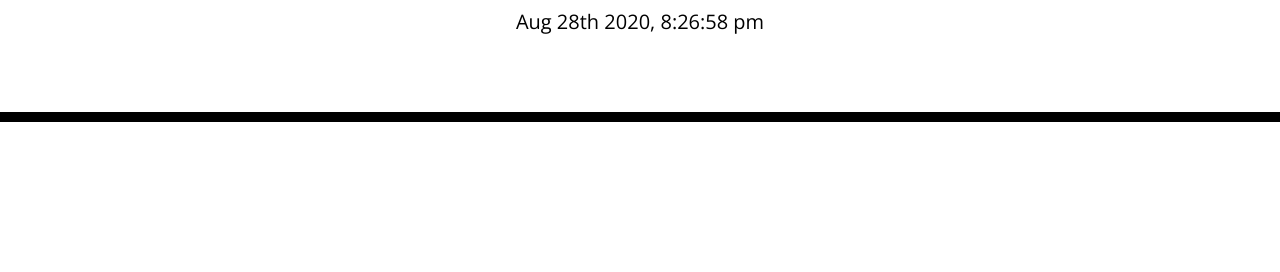
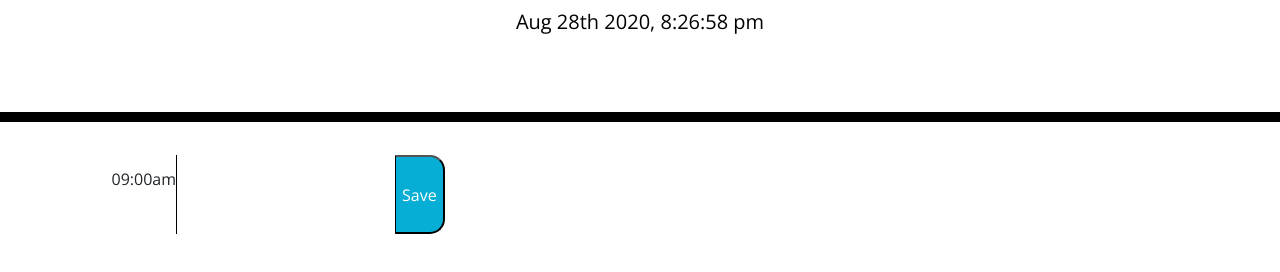
Before and after one commit to LostandConfusedStudent/Work-Day-Scheduler, a plain HTML site: page index.html in a window 1280 px wide. Shown: the part 182-454 px from the top of the page. Drawn offline with nearby package versions, Linux system fonts and the light colour scheme.

Commit message:
Created test time-block

```diff
--- a/index.html
+++ b/index.html
@@ -31,7 +31,37 @@
     </header>
 
     <div class="container">
-      <!-- Timeblocks go here -->
+      <!-- Timeblocks for standard business hours with save buttons go here. 9:00am to 5:00pm -->
+
+
+      <!-- Test block -->
+      <div class="row">
+        <div class="input">
+          <span>09:00am</span>
+        </div>
+        <textarea class="form" id="9am"></textarea>
+        <button type="button" class="saveBtn">Save</button>
+      </div>
+
+
+
+
+
+
+
+
+
+
+
+
+
+
+
+
+
+
+
+
     </div>
 
     <script src="https://code.jquery.com/jquery-3.4.1.min.js"></script>
--- a/script.js
+++ b/script.js
@@ -6,6 +6,15 @@ console.log(today);
 console.log(seconds);
 
 // Display today's date on html page
-$("#currentDay").html(today + ":" + seconds);
+var invervalSeconds = setInterval(function() {
+    $("#currentDay").html(today + ":" + seconds);
+});
+
 
 // Define variables for every hour
+
+// Function to start the page up
+
+// Function to change colors of time blocks
+
+// Buttons to save input to local storage
```
